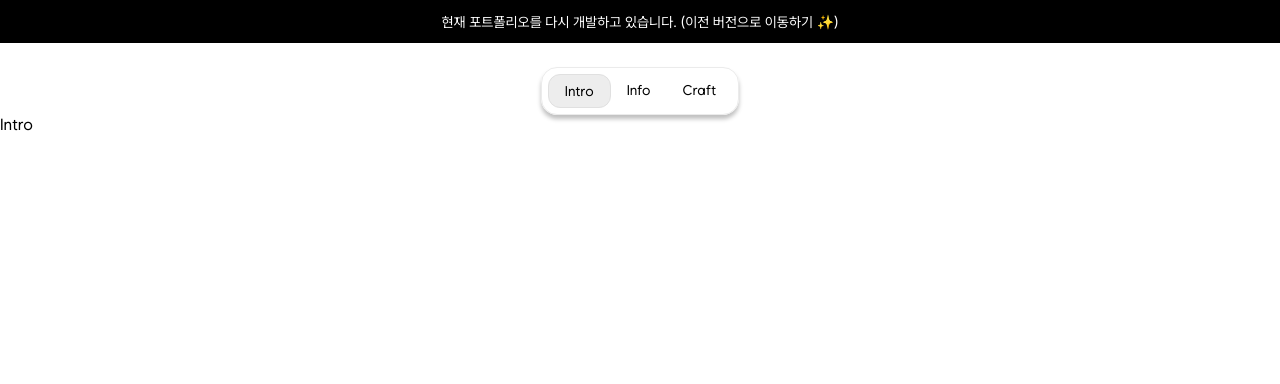
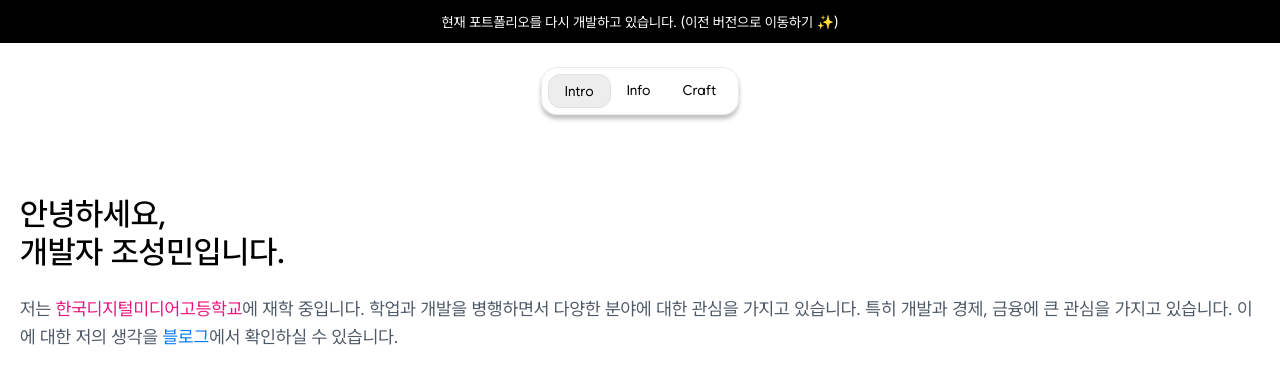
Before and after one commit to SID12g/sid12g.dev, a Next.js app: page / in a window 1280 px wide. Shown: the top 384 px of the page. Built offline with nearby package versions, Linux system fonts and the light colour scheme; a web font is replaced by a local one.

Commit message:
feat: default intro

```diff
--- a/src/app/page.tsx
+++ b/src/app/page.tsx
@@ -1,3 +1,71 @@
+"use client";
+
+import Link from "next/link";
+import styled from "styled-components";
+
 export default function Home() {
-  return <div>Intro</div>;
+  return (
+    <Wrapper>
+      <H1>
+        안녕하세요,
+        <br />
+        개발자 조성민입니다.
+      </H1>
+      <Text>
+        저는{" "}
+        <HyperLink
+          text="한국디지털미디어고등학교"
+          href="https://dimigo.hs.kr"
+          color="#ec137f"
+        />
+        에 재학 중입니다. 학업과 개발을 병행하면서 다양한 분야에 대한 관심을
+        가지고 있습니다. 특히 개발과 경제, 금융에 큰 관심을 가지고 있습니다.
+        이에 대한 저의 생각을{" "}
+        <HyperLink
+          text="블로그"
+          href="https://post.sid12g.dev"
+          color="#007bff"
+        />
+        에서 확인하실 수 있습니다.
+      </Text>
+    </Wrapper>
+  );
 }
+
+function HyperLink({
+  text,
+  href,
+  color,
+}: {
+  text: string;
+  href: string;
+  color: string;
+}) {
+  return (
+    <Link href={href}>
+      <HighlightText $draggable={color}>{text}</HighlightText>
+    </Link>
+  );
+}
+
+const Wrapper = styled.div`
+  margin: 0 20px;
+`;
+const H1 = styled.h1`
+  font-weight: 500;
+  font-size: 32px;
+  margin-top: 80px;
+  margin-bottom: 24px;
+`;
+
+const HighlightText = styled.span<{ $draggable: string }>`
+  color: ${(props) => props.$draggable};
+`;
+
+const Text = styled.p`
+  font-weight: 400;
+  font-size: 18px;
+  color: #4e5968;
+  line-height: 28px;
+  margin: 0;
+`;
```
